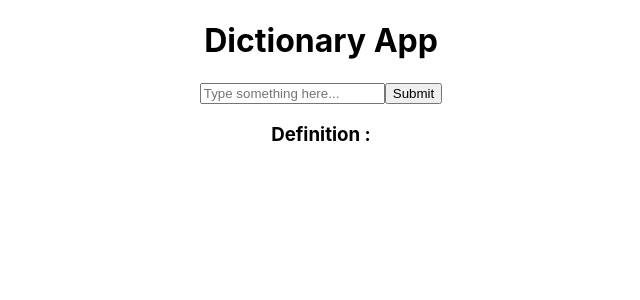
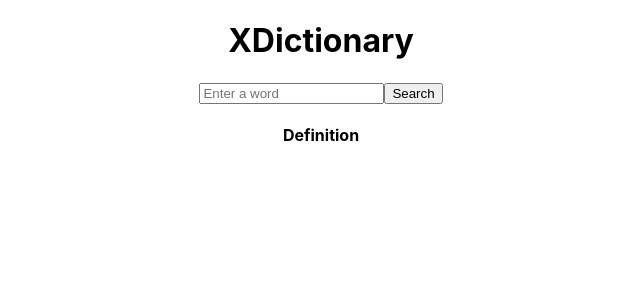
Before and after one commit to tusharkr16/dictionary, a React (Create React App) app: page / in a window 1280 px wide. Shown: the top 300 px of the page, without its empty margins (319-959 px from the left). Built offline with nearby package versions, Linux system fonts and the light colour scheme.

Commit message:
fixe bugs

```diff
--- a/src/App.js
+++ b/src/App.js
@@ -1,11 +1,11 @@
 import logo from './logo.svg';
 import './App.css';
-import Spell from './Spell';
+import XDictionary from './XDictionary';
 
 function App() {
   return (
     <div className="App">
-      <Spell />
+      <XDictionary />
     </div>
   );
 }
--- a/src/Spell.js
+++ /dev/null
@@ -1,49 +0,0 @@
-import React, { useState } from 'react';
-
-const customDictionary = [
-    { word: "React", meaning: "A JavaScript library for building user interfaces." },
-    { word: "Component", meaning: "A reusable building block in React." },
-    { word: "State", meaning: "An object that stores data for a component." }
-];
-
-const Spell = () => {
-    const [text, setText] = useState('');
-    const [suggestion, setSuggestion] = useState('');
-
-    const handleSubmission = () => {
-        if (!text.trim()) {
-            setSuggestion('Word not found in the dictionary.');
-            return;
-        }
-
-        const lowerCaseText = text.toLowerCase();
-        const foundWord = customDictionary.find(entry => entry.word.toLowerCase() === lowerCaseText);
-
-        if (foundWord) {
-            setSuggestion(` ${foundWord.meaning}`);
-        } else {
-            setSuggestion('Word not found in the dictionary.');
-        }
-    };
-
-    const handleChange = (e) => {
-        setText(e.target.value);
-    };
-
-    return (
-        <div>
-            <h1>Dictionary App</h1>
-            <input
-                type='text'
-                value={text}
-                onChange={handleChange}
-                placeholder="Type something here..."
-            />
-            <button onClick={handleSubmission}>Submit</button>
-            <h3>Definition :</h3>
-            <p> {suggestion}</p>
-        </div>
-    );
-}
-
-export default Spell;
--- /dev/null
+++ b/src/XDictionary.js
@@ -0,0 +1,43 @@
+import React, { useState } from 'react';
+
+const initialDictionary = [
+    { word: "React", meaning: "A JavaScript library for building user interfaces." },
+    { word: "Component", meaning: "A reusable building block in React." },
+    { word: "State", meaning: "An object that stores data for a component." }
+];
+
+function XDictionary() {
+    const [dictionary, setDictionary] = useState(initialDictionary);
+    const [searchTerm, setSearchTerm] = useState('');
+    const [searchResult, setSearchResult] = useState('');
+
+    // Function to handle search
+    const handleSearch = () => {
+        const lowercaseTerm = searchTerm.toLowerCase();
+        const found = dictionary.find(entry => entry.word.toLowerCase() === lowercaseTerm);
+        if (found) {
+            setSearchResult(found.meaning);
+        } else {
+            setSearchResult('Word not found in the dictionary.');
+        }
+    };
+
+    return (
+        <div>
+            <h1>XDictionary</h1>
+            <input
+                type="text"
+                placeholder="Enter a word"
+                value={searchTerm}
+                onChange={(e) => setSearchTerm(e.target.value)}
+            />
+            <button onClick={handleSearch}>Search</button>
+            <div>
+                <h4>Definition</h4>
+                <p>{searchResult}</p>
+            </div>
+        </div>
+    );
+}
+
+export default XDictionary;
```
